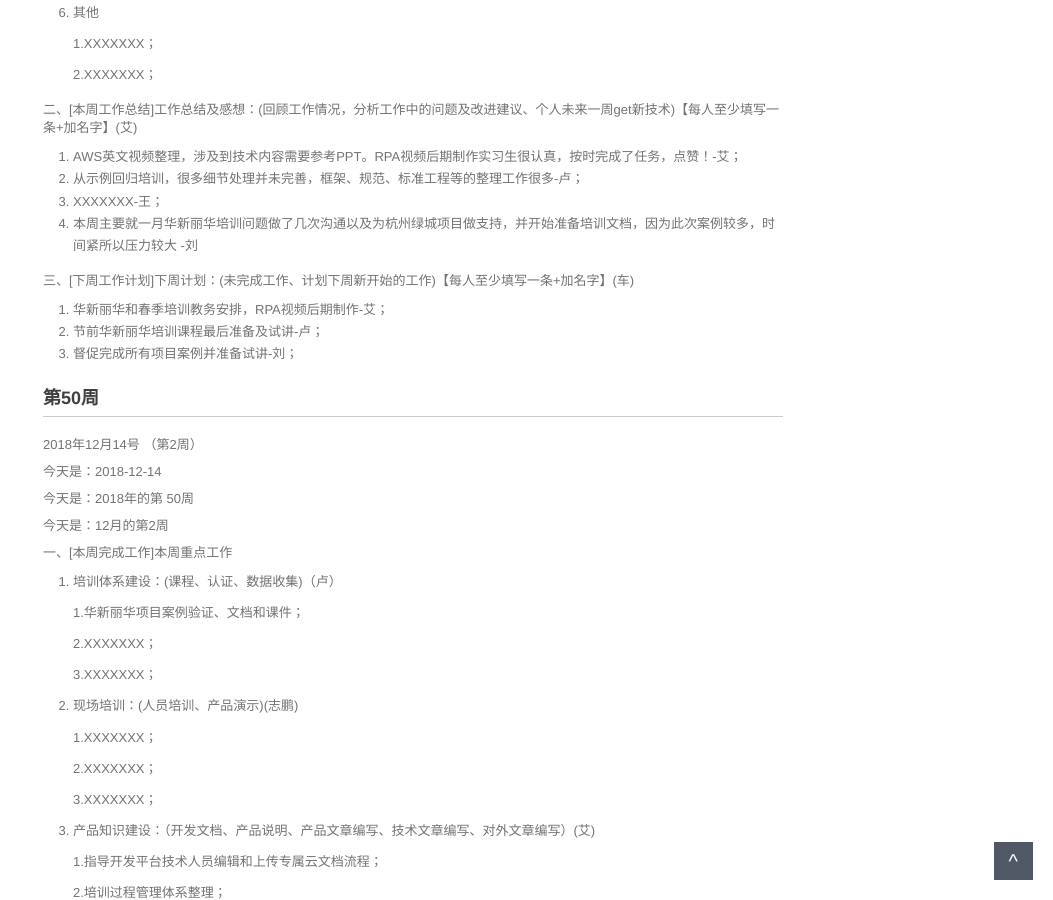
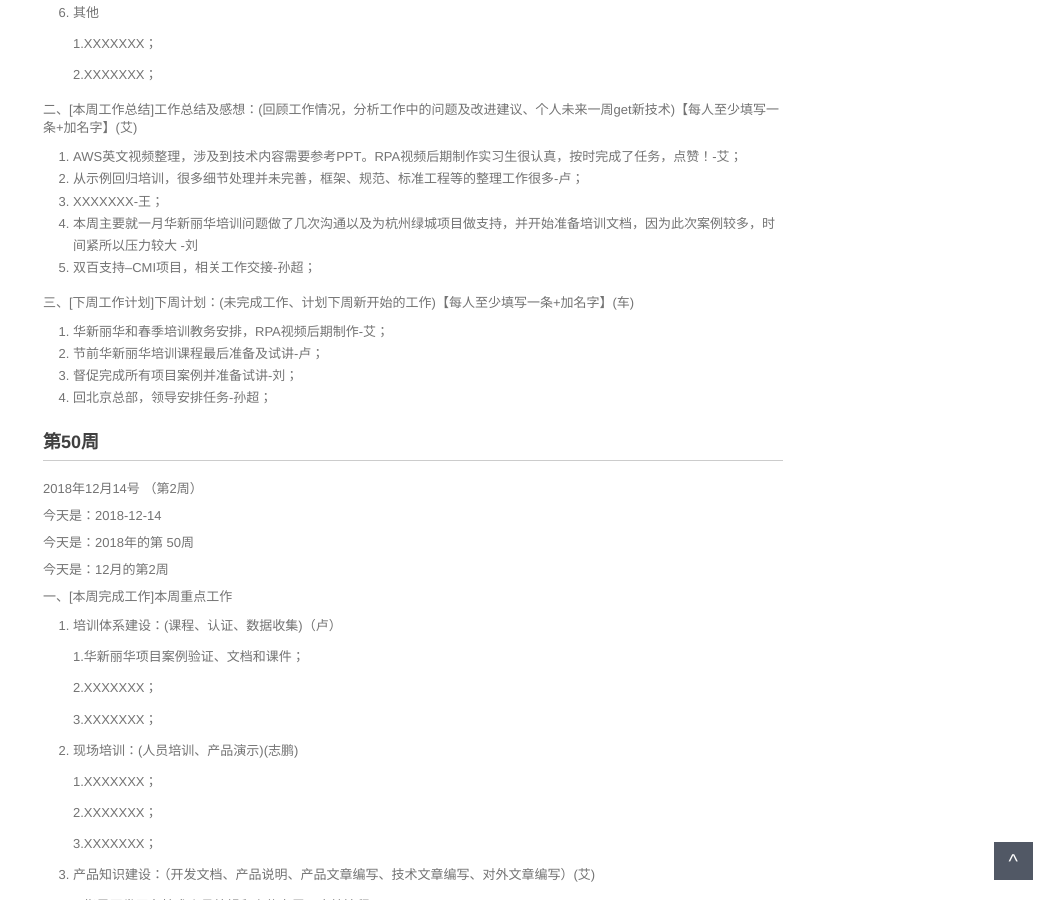
Before and after one commit to walllFlower/blog, a Jekyll site: the page built from _posts/2018-07-17-day_report_cxz.md, in a window 1280 px wide and 900 px high, scrolled down 1187 px. Shown: the whole window, without its empty margins (227-1280 px from the left). Built offline with Jekyll 4.4.1, drawn with Linux system fonts in a browser that asks for light colours; comment, search, counter and statistics services are not loaded.

Commit message:
Update 2018-07-17-day_report_cxz.md

```diff
--- a/_posts/2018-07-17-day_report_cxz.md
+++ b/_posts/2018-07-17-day_report_cxz.md
@@ -78,13 +78,14 @@ categories: 技术运营工作周报
 2. 从示例回归培训，很多细节处理并未完善，框架、规范、标准工程等的整理工作很多-卢；
 3. XXXXXXX-王；
 4. 本周主要就一月华新丽华培训问题做了几次沟通以及为杭州绿城项目做支持，并开始准备培训文档，因为此次案例较多，时间紧所以压力较大 -刘
+5. 双百支持--CMI项目，相关工作交接-孙超；
 
 三、[下周工作计划]下周计划：(未完成工作、计划下周新开始的工作)【每人至少填写一条+加名字】(车)
 
 1. 华新丽华和春季培训教务安排，RPA视频后期制作-艾；
 2. 节前华新丽华培训课程最后准备及试讲-卢；
 3. 督促完成所有项目案例并准备试讲-刘；
-
+4. 回北京总部，领导安排任务-孙超；
 
 
 ###  第50周
```
